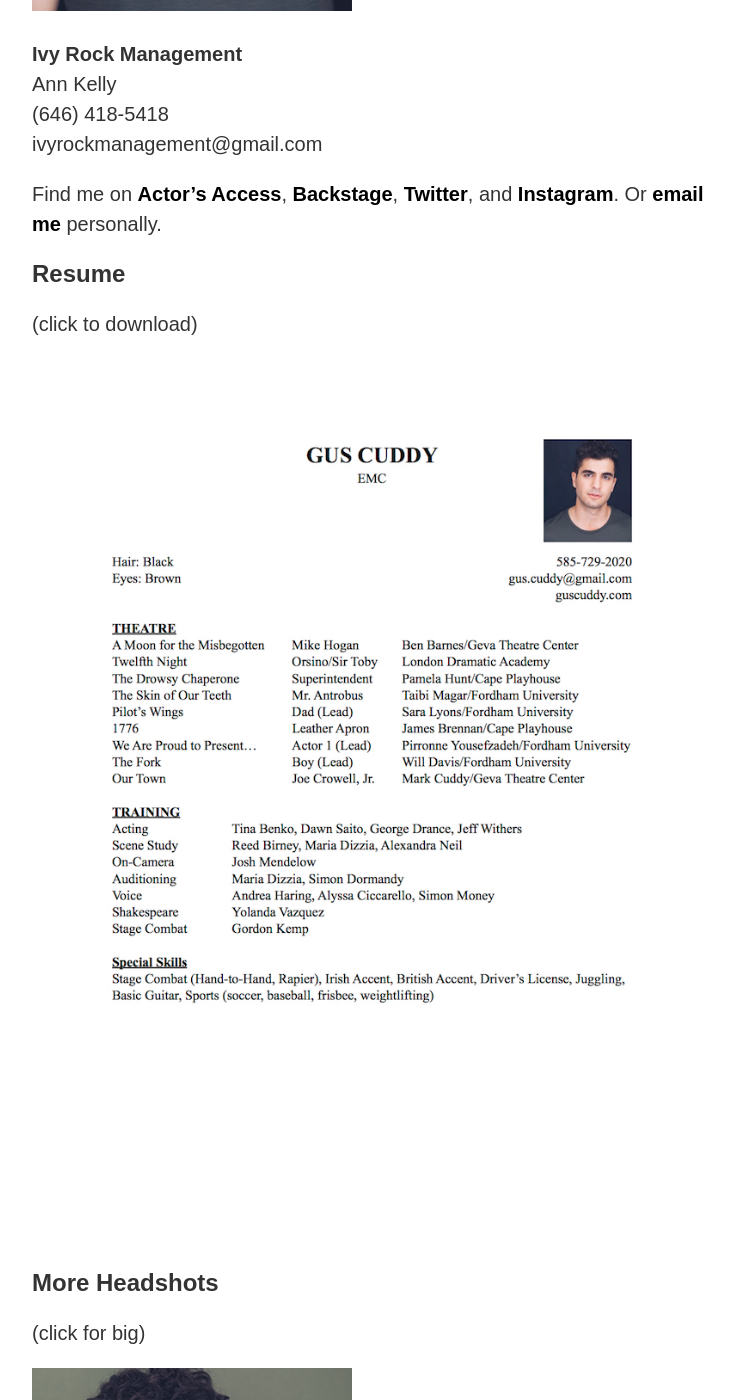
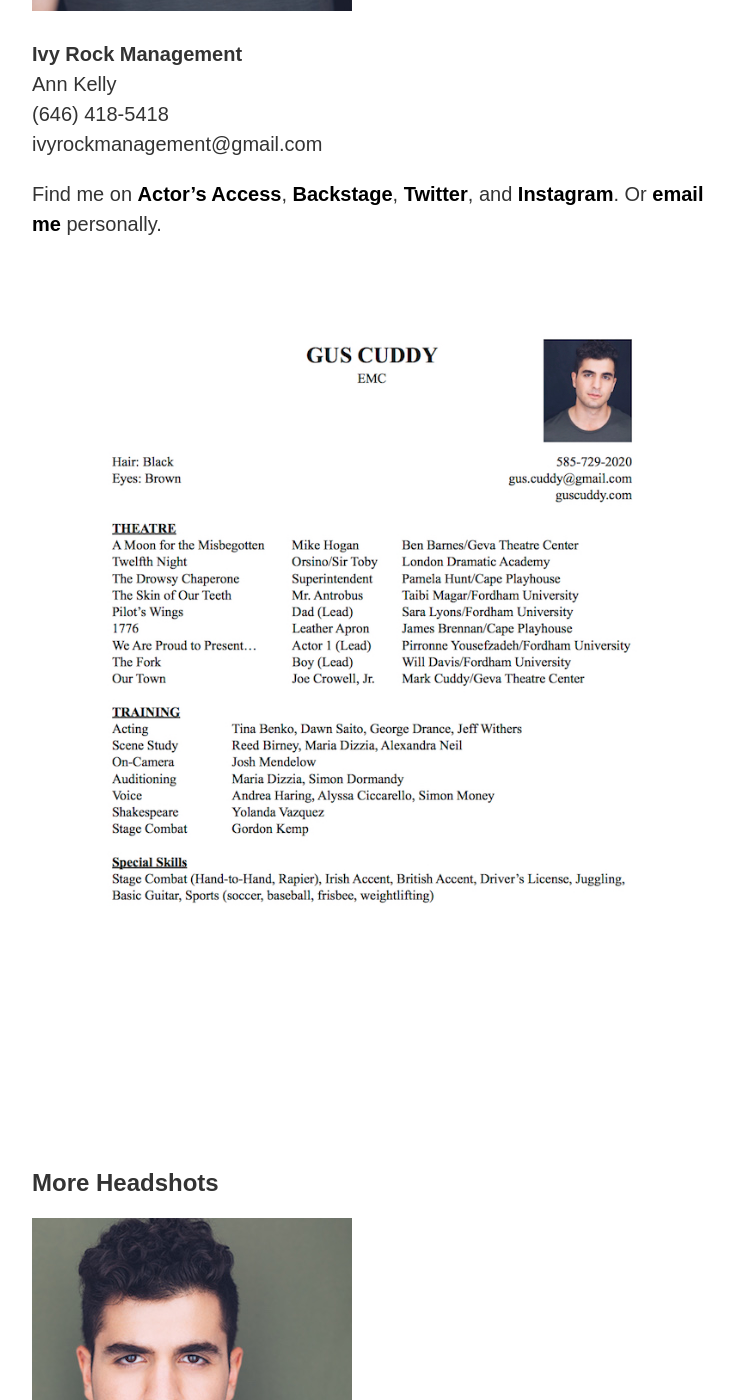
Before and after one commit to gcuddy/gcuddy.github.io, a Jekyll site: the page built from index.md, in a window 1280 px wide and 1400 px high, scrolled down 653 px. Shown: the whole window, without its empty margins (32-766 px from the left). Built offline with Jekyll 4.4.1, drawn with Linux system fonts in a browser that asks for light colours; nearby versions of some CDN libraries; library files that are not in the unit come from our copies.

Commit message:
Finalizing.

```diff
--- a/index.md
+++ b/index.md
@@ -26,15 +26,9 @@ ivyrockmanagement@gmail.com
 
 Find me on [Actor's Access](http://resumes.actorsaccess.com/guscuddy), [Backstage](http://backstage.com/u/guscuddy),  [Twitter](http://twitter.com/guscuddy), and [Instagram](http://instagram.com/guscuddy). Or [email me](mailto:gus.cuddy@gmail.com) personally.
 
-## Resume
-
-(click to download)
-
 <a href="/files/cuddy_resume.pdf"><img src="/images/cuddy_resume.jpg" alt="resume"/></a>
 
 ## More Headshots
-
-(click for big)
 
 <ul style="list-style:none; padding-left:0;" class="photo-gallery">
   {% for image in page.images %}
```
